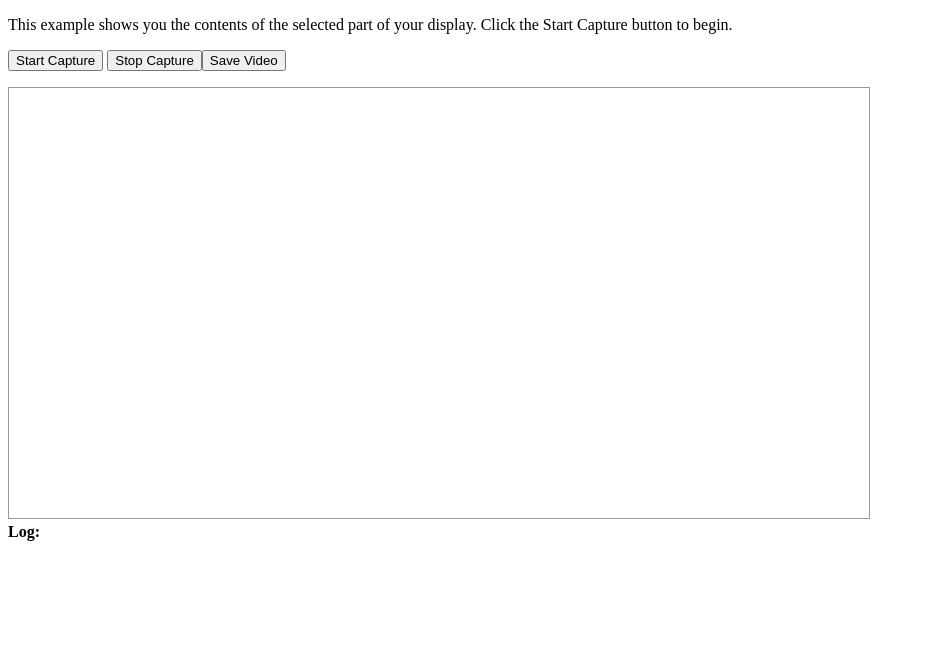
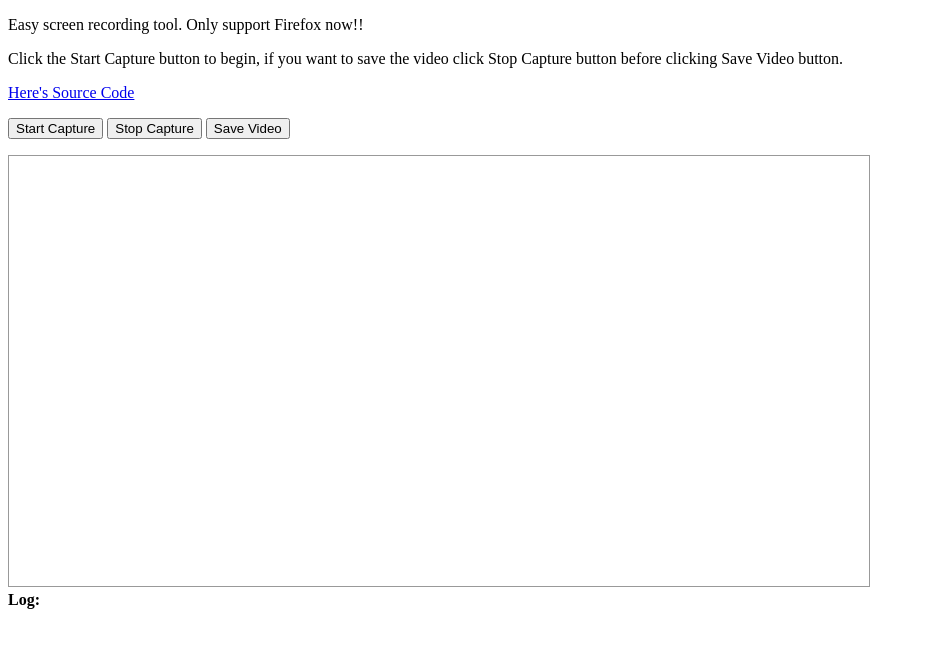
Before and after one commit to caokefan/screen, a plain HTML site: page index.html in a window 1280 px wide. Shown: the whole page, without its empty margins (0-925 px from the left). Drawn offline with Linux system fonts and the light colour scheme.

Commit message:
★adding README

```diff
--- a/index.html
+++ b/index.html
@@ -8,9 +8,10 @@
     <link rel="stylesheet" href="./css/index.css">
 </head>
 <body>
-    <p>This example shows you the contents of the selected part of your display.
-    Click the Start Capture button to begin.</p>
-    <p><button id="start">Start Capture</button>&nbsp;<button id="stop">Stop Capture</button><button id="save">Save Video</button>
+    <p>Easy screen recording tool. Only support Firefox now!!</p>
+    <p>Click the Start Capture button to begin, if you want to save the video click Stop Capture button before clicking Save Video button.</p>
+    <a href="https://github.com/caokefan/screen">Here's Source Code</a>
+    <p><button id="start">Start Capture</button>&nbsp;<button id="stop">Stop Capture</button>&nbsp;<button id="save">Save Video</button>
     <a id="downloadLink" type="video/webm" style="display: none"></a></p>
     <video id="video" autoplay></video>
     <br>
```
Also changed, not shown: 2 other files.
